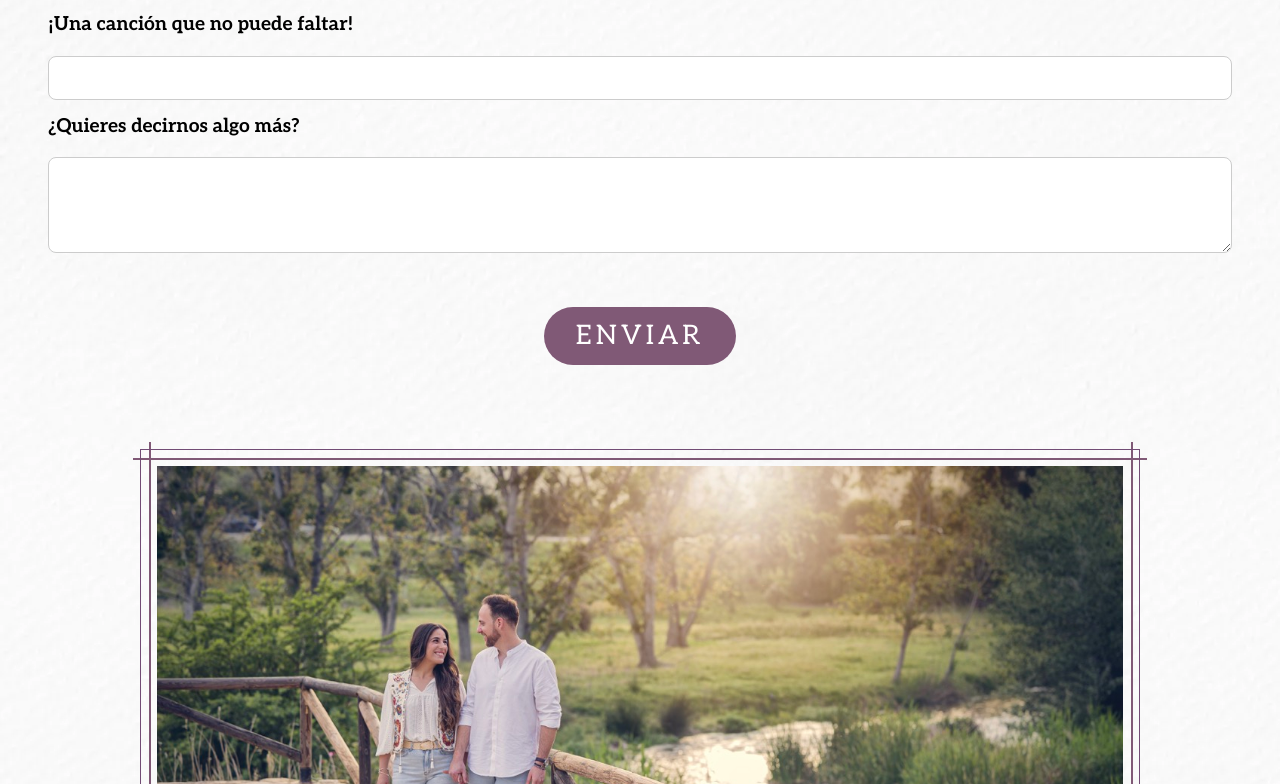
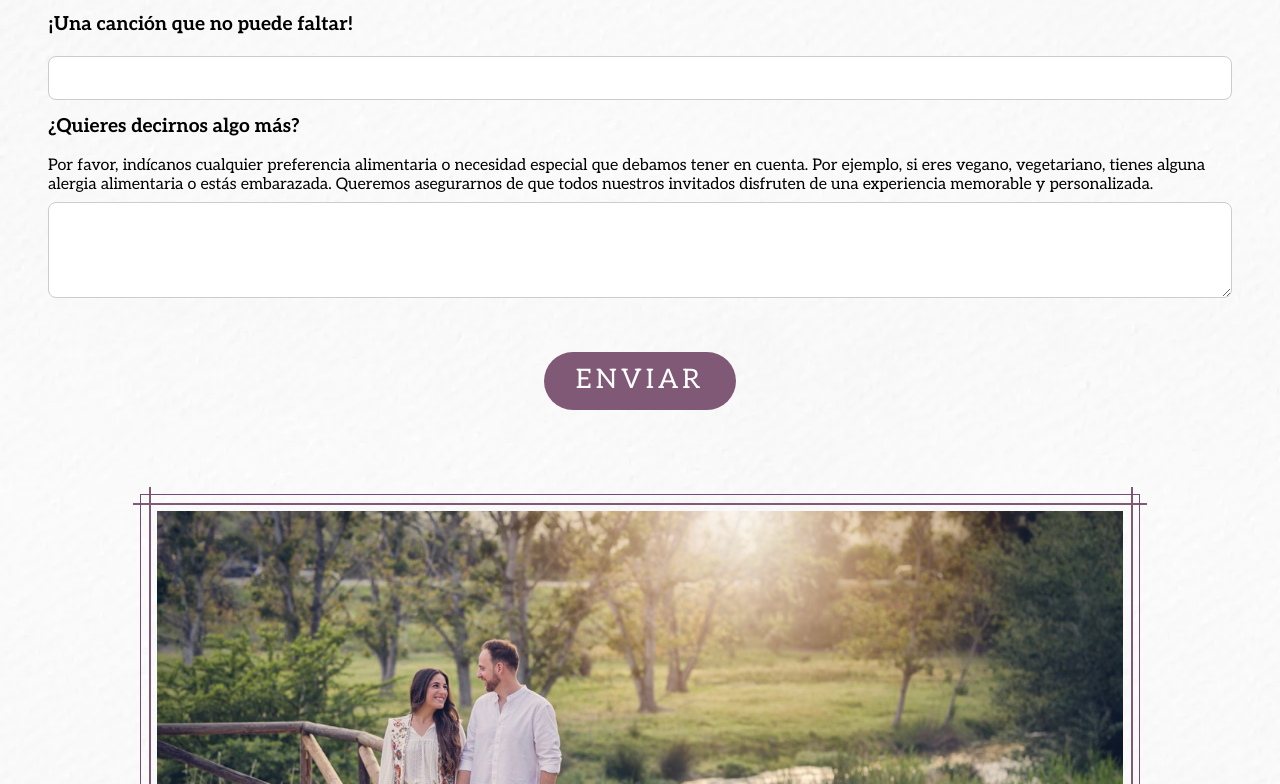
Before and after one commit to danigonlinea/wedding.github.io, a Vue app: page / in a window 1280 px wide. Shown: the part 7636-8420 px from the top of the page. Built offline with nearby package versions, Linux system fonts and the light colour scheme; no server answers; a web font is replaced by a local one.

Commit message:
more changes in textarea form

```diff
--- a/src/components/invitation/weddingForm.vue
+++ b/src/components/invitation/weddingForm.vue
@@ -31,6 +31,7 @@
             <WeddingTextarea
               v-model="formData.message"
               label="¿Quieres decirnos algo más?"
+              description="Por favor, indícanos cualquier preferencia alimentaria o necesidad especial que debamos tener en cuenta. Por ejemplo, si eres vegano, vegetariano, tienes alguna alergia alimentaria o estás embarazada. Queremos asegurarnos de que todos nuestros invitados disfruten de una experiencia memorable y personalizada."
             />
           </div>
 
--- a/src/components/ui/weddingTextarea.vue
+++ b/src/components/ui/weddingTextarea.vue
@@ -1,6 +1,9 @@
 <template>
   <div class="wedding-textarea">
     <label :for="textareaId">{{ label }}</label>
+    <div v-if="description" class="wedding-textarea-description">
+      {{ description }}
+    </div>
     <textarea
       :id="textareaId"
       v-model="textareaValue"
@@ -15,7 +18,13 @@
 <script setup>
 import { ref, watch } from 'vue'
 
-const props = defineProps(['label', 'value', 'placeholder', 'type'])
+const props = defineProps([
+  'label',
+  'value',
+  'placeholder',
+  'type',
+  'description',
+])
 const emit = defineEmits(['update:modelValue'])
 
 const textareaId = `custom-textarea-${Math.floor(Math.random() * 1000000)}`
@@ -39,6 +48,11 @@ label {
   font-weight: bold;
 }
 
+.wedding-textarea-description {
+  margin-bottom: 0.5em;
+  font-size: 1em;
+}
+
 .wedding-textarea-field {
   padding: 10px;
   border: 1px solid #ccc;
```
